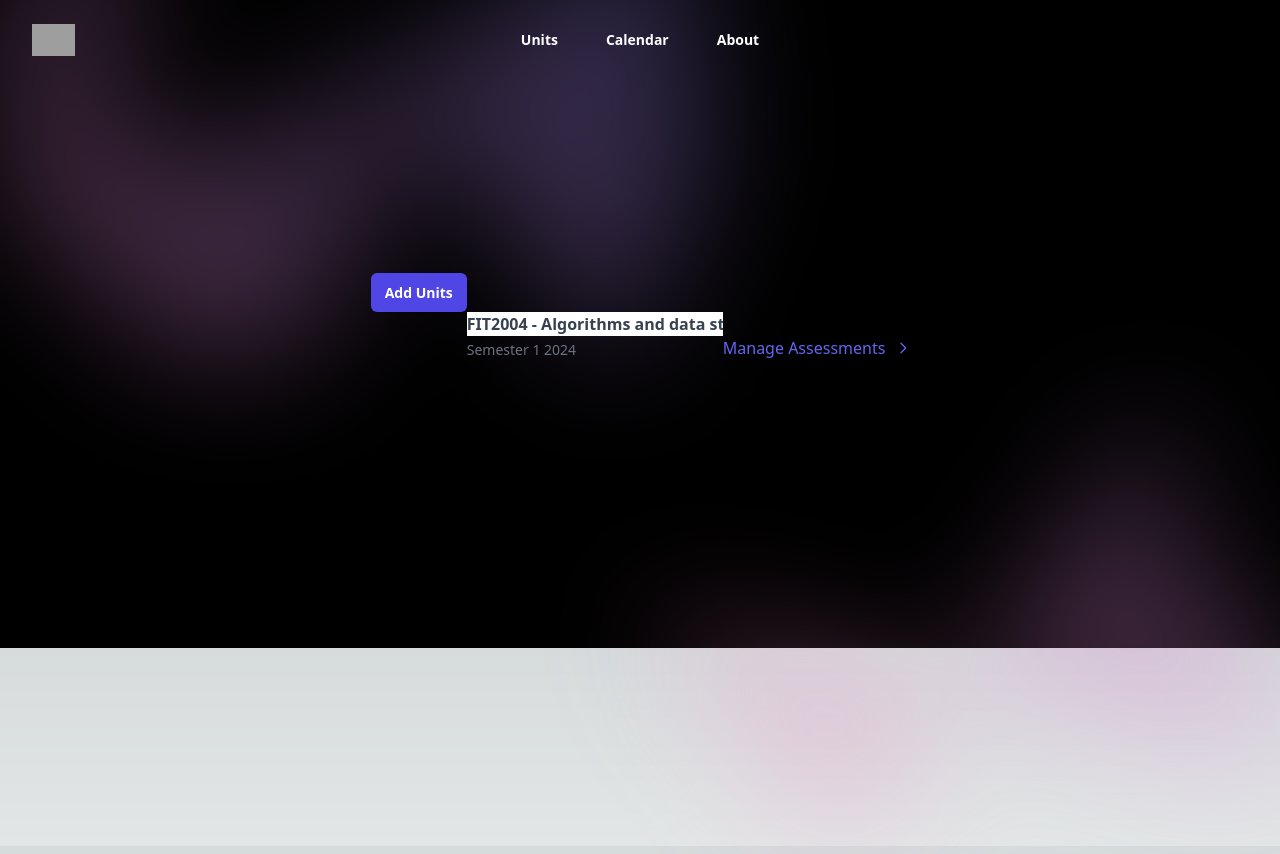
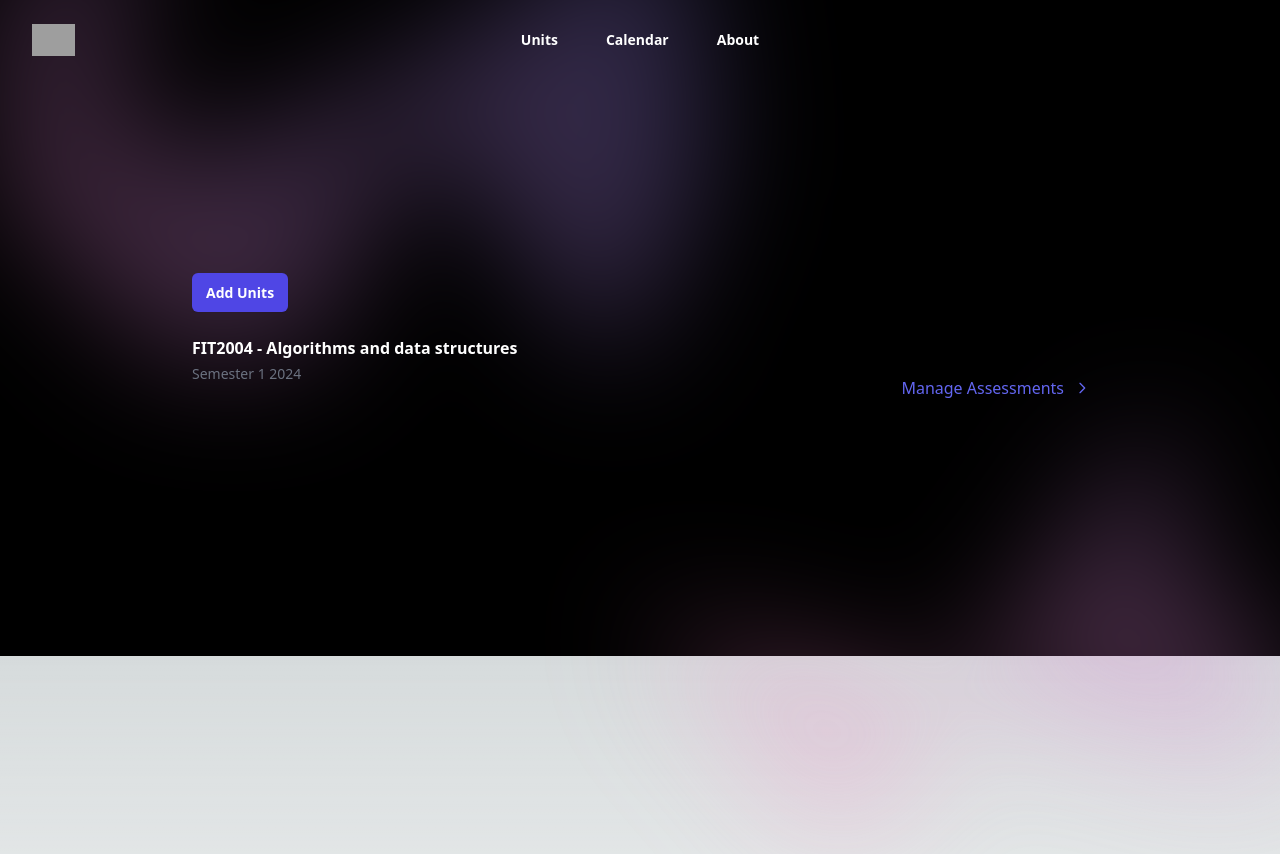
Before and after one commit to YapSengKuang/BarugahWeb-WebHack2024, a Next.js app in the folder studyplanner/: page /components/unitManagement in a window 1280 px wide. Built offline with nearby package versions, Linux system fonts and the light colour scheme; grey boxes are pictures that could not be loaded.

Commit message:
editted input filed

```diff
--- a/studyplanner/src/app/components/unitManagement/page.tsx
+++ b/studyplanner/src/app/components/unitManagement/page.tsx
@@ -136,8 +136,8 @@ const Page: React.FC = () => {
 
         </div>
 
-        <div className="mx-auto max-w-2xl py-32 sm:py-48 lg:py-56">
-          <div className="hidden sm:mb-8 sm:flex sm:justify-center">
+        <div className="mx-auto max-w-4xl py-2 sm:py-48 lg:py-56">
+          <div className="justify-stretch">
 
             <div className="display: 'grid', gridTemplateColumns: 'repeat(2, 1fr)', gridTemplateRows: 'repeat(2, 1fr)', gap: '10px', height: '100vh', width: '100vw'">
             {/* <button onClick={addUnit} className="px-2 py-1 text-sm font-bold title-font text-black-700 bg-indigo-500 rounded">
@@ -157,9 +157,11 @@ const Page: React.FC = () => {
 
             <div>
             {units.map((unit, index) => (
-              <div className="py-8 flex flex-wrap md:flex-nowrap" key={unit.id}>
-                <div className="md:w-64 md:mb-0 mb-6 flex-shrink-0 flex flex-col">
-                  <input
+
+
+              <div className="py-8 flex flex-col md:flex-nowrap" key={unit.id}>
+                <div>
+                <input
                     type="text"
                     value={unit.name}
                     onChange={(e) => {
@@ -167,12 +169,17 @@ const Page: React.FC = () => {
                       newUnits[index].name = e.target.value;
                       setUnits(newUnits);
                     }}
-                    className="font-semibold title-font text-gray-700 w-full"
+                    className="resize font-semibold title-font text-white w-full bg-transparent border-none"
                   />
+                </div>
+
+                <div className = "flex justify-between flex-row ">
+                <div className="md:w-64 md:mb-0 mb-6 flex-shrink-0 flex flex-col">
+
                   <span className="mt-1 text-gray-500 text-sm">{unit.Semester}</span>
                 </div>
-                <div className="md:flex-grow">
-                  <h2 className="text-2xl font-medium text-gray-900 title-font mb-2"></h2>
+                <div className="">
+
                   <p className="leading-relaxed"></p>
                   <a href='/components/assessments' className="text-indigo-500 inline-flex items-center mt-4">Manage Assessments
                     <svg className="w-4 h-4 ml-2" viewBox="0 0 24 24" stroke="currentColor" stroke-width="2" fill="none" stroke-linecap="round" stroke-linejoin="round">
@@ -181,6 +188,9 @@ const Page: React.FC = () => {
                     </svg>
                   </a>
                 </div>
+                </div>
+
+
               </div>
             ))}
           </div>
```
